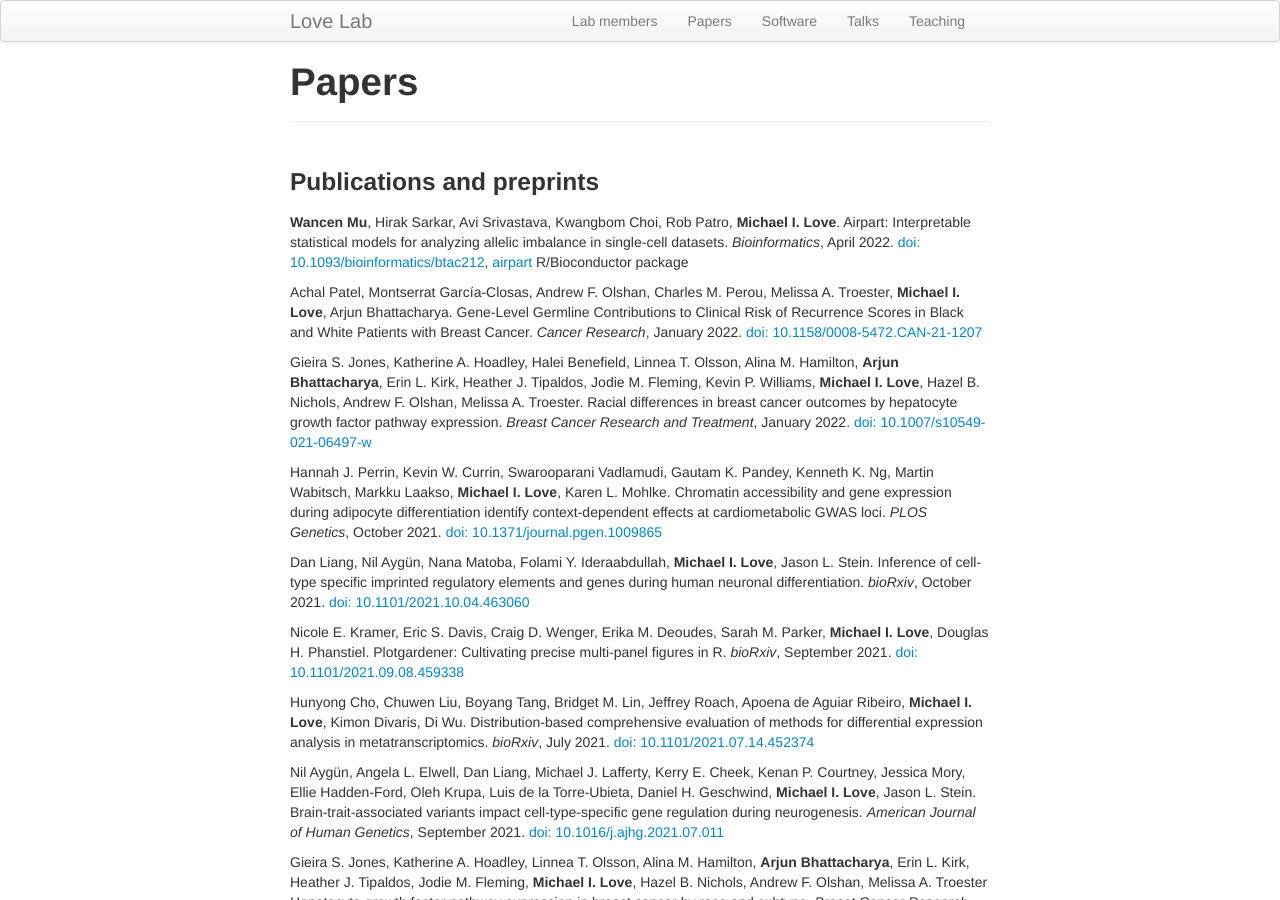
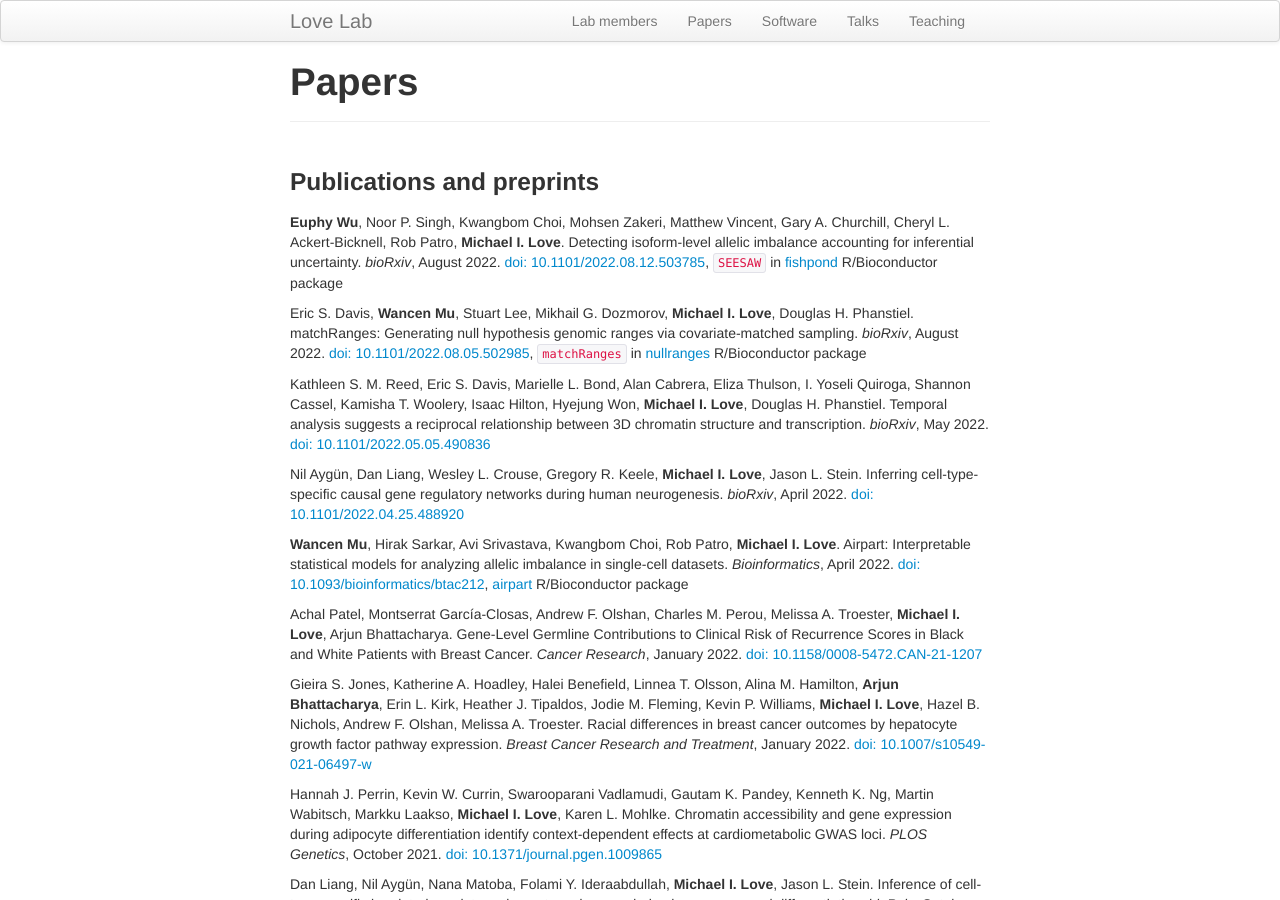
Before and after one commit to mikelove/mikelove.github.io, a Jekyll site: the page built from pages/papers.md, in a window 1280 px wide and 900 px high. Built offline with Jekyll 4.4.1, drawn with Linux system fonts in a browser that asks for light colours.

Commit message:
update papers and software

```diff
--- a/pages/papers.md
+++ b/pages/papers.md
@@ -4,6 +4,40 @@ title: "Papers"
 ---
 
 ### Publications and preprints
+
+**Euphy Wu**, Noor P. Singh, Kwangbom Choi, Mohsen Zakeri, Matthew
+Vincent, Gary A. Churchill, Cheryl L. Ackert-Bicknell, Rob Patro,
+**Michael I. Love**.
+Detecting isoform-level allelic imbalance accounting for inferential
+uncertainty.
+*bioRxiv*, August 2022.
+[doi: 10.1101/2022.08.12.503785](https://doi.org/10.1101/2022.08.12.503785),
+`SEESAW` in [fishpond](https://mikelove.github.io/fishpond)
+R/Bioconductor package
+
+Eric S. Davis, **Wancen Mu**, Stuart Lee, Mikhail G. Dozmorov,
+**Michael I. Love**, Douglas H. Phanstiel.
+matchRanges: Generating null hypothesis genomic ranges via
+covariate-matched sampling.
+*bioRxiv*, August 2022.
+[doi: 10.1101/2022.08.05.502985](https://doi.org/10.1101/2022.08.05.502985),
+`matchRanges` in [nullranges](https://nullranges.github.io/nullranges)
+R/Bioconductor package
+
+Kathleen S. M. Reed, Eric S. Davis, Marielle L. Bond, Alan Cabrera,
+Eliza Thulson, I. Yoseli Quiroga, Shannon Cassel, Kamisha T. Woolery,
+Isaac Hilton, Hyejung Won, **Michael I. Love**, Douglas H. Phanstiel.
+Temporal analysis suggests a reciprocal relationship between 3D
+chromatin structure and transcription.
+*bioRxiv*, May 2022.
+[doi: 10.1101/2022.05.05.490836](https://doi.org/10.1101/2022.05.05.490836)
+
+Nil Aygün, Dan Liang, Wesley L. Crouse, Gregory R. Keele,
+**Michael I. Love**, Jason L. Stein.
+Inferring cell-type-specific causal gene regulatory networks during
+human neurogenesis.
+*bioRxiv*, April 2022.
+[doi: 10.1101/2022.04.25.488920](https://doi.org/10.1101/2022.04.25.488920)
 
 **Wancen Mu**, Hirak Sarkar, Avi Srivastava, Kwangbom Choi, Rob Patro,
 **Michael I. Love**.
```
Also changed, not shown: index.md (+6 -2 lines), pages/lab.md (+1 -1 lines), pages/software.md (+6 -10 lines).
